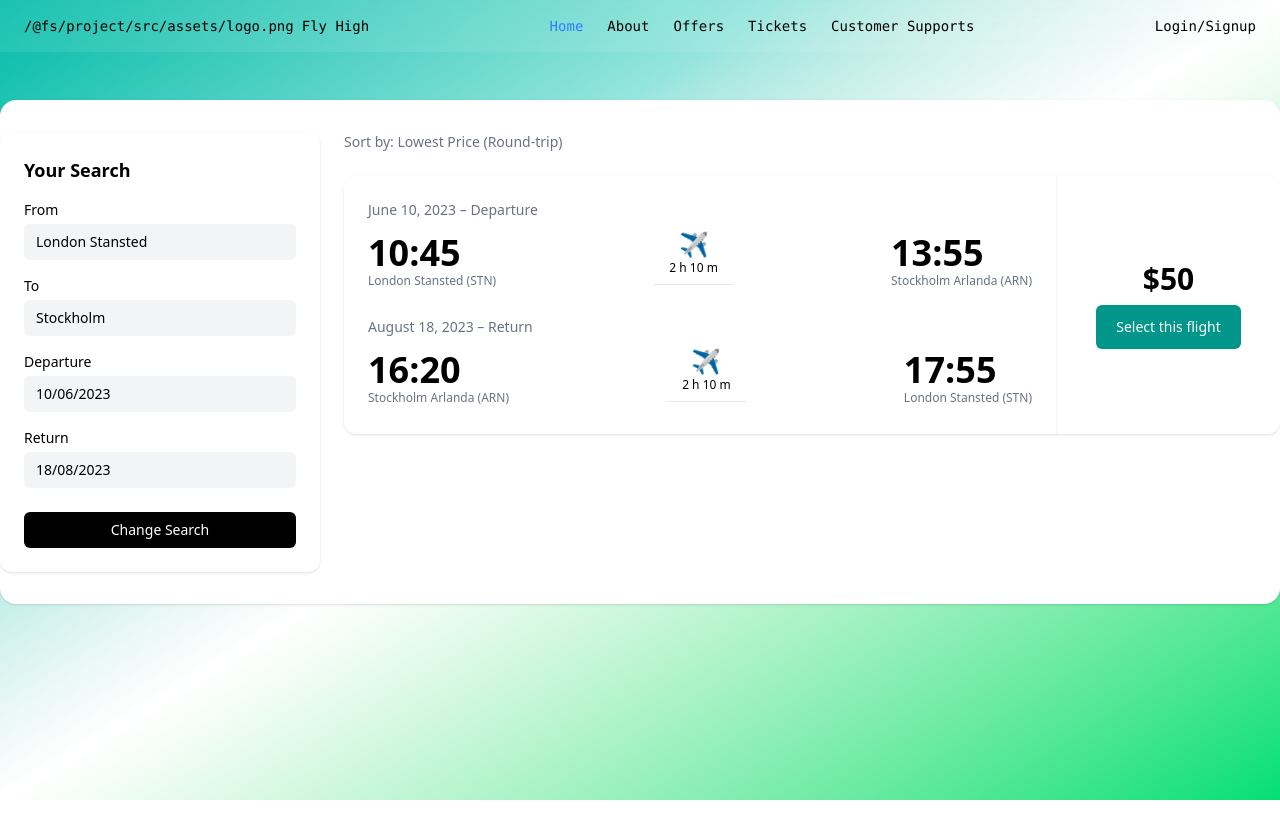
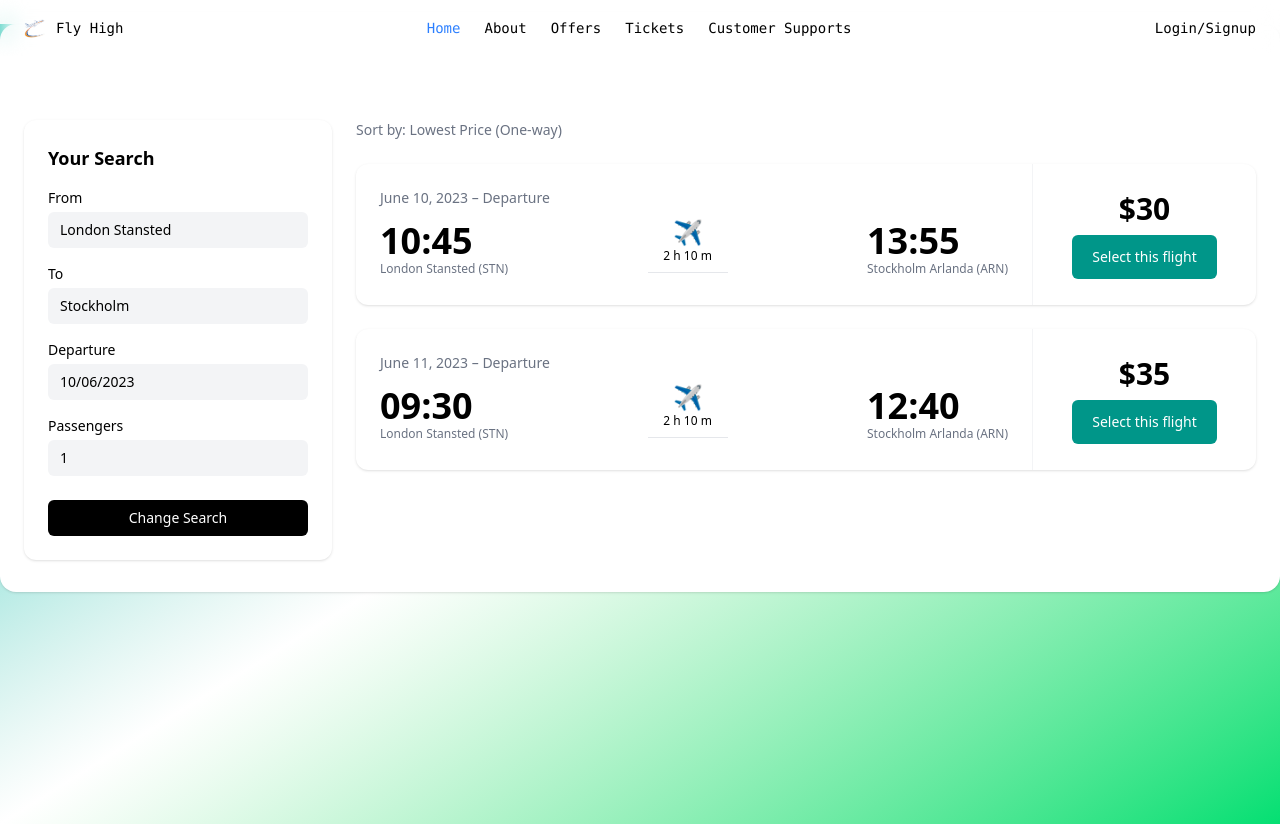
Before and after one commit to Gobinda002/Flight-Reservation-System, a React (Vite) app in the folder project/: page /result in a window 1280 px wide. Before the commit the page ends 800 px from the top, so only its background shows below. Built offline with nearby package versions, Linux system fonts and the light colour scheme; a web font is replaced by a local one.

Commit message:
asdfgkljghasdjd fgiuop

```diff
--- a/project/src/App.jsx
+++ b/project/src/App.jsx
@@ -8,7 +8,6 @@ export default function App() {
   return (
     <BrowserRouter>
       <Routes>
-        {/* root shows HeroSection + Searching together */}
         <Route
           path="/"
           element={
--- a/project/src/components/Navbar.jsx
+++ b/project/src/components/Navbar.jsx
@@ -1,18 +1,23 @@
-import React from 'react';
-import logo from '../assets/logo.png'
+import React from "react";
+import logo from "../assets/logo.png";
+import { useNavigate } from "react-router-dom";
 
 const Navbar = () => {
+  const navigate = useNavigate();
+
   return (
     <nav className="fixed top-0 w-full z-50 bg-white/10 backdrop-blur-md text-black font-mono text-sm px-6 py-4  cursor-pointer">
       <div className="flex justify-between items-center">
         <div className="flex items-center space-x-2">
-          <span>{logo}</span>
+          <img src={logo} alt="Fly High logo" className="h-6 w-auto" />
           <span>Fly High</span>
         </div>
 
         {/* Links */}
         <ul className="hidden md:flex space-x-6">
-          <li className="text-blue-500">Home</li>
+           <li onClick={() => navigate('/')} className="text-blue-500 cursor-pointer">
+            Home
+          </li>
           <li>About</li>
           <li>Offers</li>
           <li>Tickets</li>
--- a/project/src/components/results.jsx
+++ /dev/null
@@ -1,162 +0,0 @@
-// src/pages/booking.jsx
-import React from 'react';
-import Navbar from '../components/navbar';
-
-const sampleFlightsTwoWay = [
-  {
-    departDate: "June 10, 2023",
-    departFrom: "London Stansted (STN)",
-    departTime: "10:45",
-    arriveAt: "Stockholm Arlanda (ARN)",
-    arriveTime: "13:55",
-    duration: "2 h 10 m",
-    returnDate: "August 18, 2023",
-    returnFrom: "Stockholm Arlanda (ARN)",
-    returnTime: "16:20",
-    returnArriveAt: "London Stansted (STN)",
-    returnArriveTime: "17:55",
-    price: "$50",
-  },
-  // ... more two-way entries
-];
-
-const sampleFlightsOneWay = [
-  {
-    departDate: "June 10, 2023",
-    departFrom: "London Stansted (STN)",
-    departTime: "10:45",
-    arriveAt: "Stockholm Arlanda (ARN)",
-    arriveTime: "13:55",
-    duration: "2 h 10 m",
-    price: "$30",
-  },
-  // ... more one-way entries
-];
-
-export default function Booking({ mode = "round-trip" }) {
-  const isRoundTrip = mode === "round-trip";
-  const sampleFlights = isRoundTrip ? sampleFlightsTwoWay : sampleFlightsOneWay;
-
-  return (
-    <div className="min-h-screen bg-gradient-to-br from-teal-500 via-white/5 to-green-400 py-25">
-      <div className="max-w-7xl mx-auto bg-white rounded-2xl shadow overflow-hidden">
-        <Navbar />
-
-        <div className="flex flex-col md:flex-row gap-6 px- py-8 ">
-          {/* Sidebar search */}
-          <div className="md:w-1/4">
-            <div className="bg-white rounded-xl p-6 shadow">
-              <div className="text-lg font-semibold mb-4">Your Search</div>
-              <div className="space-y-4">
-                <div>
-                  <label className="block text-sm font-medium mb-1">From</label>
-                  <input
-                    defaultValue="London Stansted"
-                    className="w-full bg-gray-100 rounded-md px-3 py-2 text-sm focus:outline-none"
-                  />
-                </div>
-                <div>
-                  <label className="block text-sm font-medium mb-1">To</label>
-                  <input
-                    defaultValue="Stockholm"
-                    className="w-full bg-gray-100 rounded-md px-3 py-2 text-sm focus:outline-none"
-                  />
-                </div>
-                <div>
-                  <label className="block text-sm font-medium mb-1">Departure</label>
-                  <input
-                    defaultValue="10/06/2023"
-                    className="w-full bg-gray-100 rounded-md px-3 py-2 text-sm focus:outline-none"
-                  />
-                </div>
-                {isRoundTrip && (
-                  <div>
-                    <label className="block text-sm font-medium mb-1">Return</label>
-                    <input
-                      defaultValue="18/08/2023"
-                      className="w-full bg-gray-100 rounded-md px-3 py-2 text-sm focus:outline-none"
-                    />
-                  </div>
-                )}
-                <button className="w-full mt-2 bg-black text-white py-2 rounded-md text-sm">
-                  Change Search
-                </button>
-              </div>
-            </div>
-          </div>
-
-          {/* Results list */}
-          <div className="flex-1 space-y-6">
-            <div className="flex justify-between items-start">
-              <div className="text-gray-500 text-sm">
-                Sort by: Lowest Price ({isRoundTrip ? "Round-trip" : "One-way"})
-              </div>
-            </div>
-
-            {sampleFlights.map((flight, i) => (
-              <div
-                key={i}
-                className="bg-white rounded-xl shadow flex flex-col md:flex-row overflow-hidden"
-              >
-                <div className="flex-1 p-6">
-                  {/* Departure */}
-                  <div className="text-sm text-gray-500 mb-2">
-                    {flight.departDate} – Departure
-                  </div>
-                  <div className="flex items-center justify-between">
-                    <div>
-                      <div className="text-4xl font-semibold">{flight.departTime}</div>
-                      <div className="text-xs text-gray-500">{flight.departFrom}</div>
-                    </div>
-                    <div className="flex flex-col items-center text-center">
-                      <div className="text-yellow-500 text-2xl">✈️</div>
-                      <div className="text-xs">{flight.duration}</div>
-                      <div className="h-px w-20 bg-gray-200 my-2" />
-                    </div>
-                    <div>
-                      <div className="text-4xl font-semibold">{flight.arriveTime}</div>
-                      <div className="text-xs text-gray-500">{flight.arriveAt}</div>
-                    </div>
-                  </div>
-
-                  {/* Return - only if round-trip */}
-                  {isRoundTrip && (
-                    <>
-                      <div className="mt-6 text-sm text-gray-500 mb-2">
-                        {flight.returnDate} – Return
-                      </div>
-                      <div className="flex items-center justify-between">
-                        <div>
-                          <div className="text-4xl font-semibold">{flight.returnTime}</div>
-                          <div className="text-xs text-gray-500">{flight.returnFrom}</div>
-                        </div>
-                        <div className="flex flex-col items-center text-center">
-                          <div className="text-yellow-500 text-2xl">✈️</div>
-                          <div className="text-xs">{flight.duration}</div>
-                          <div className="h-px w-20 bg-gray-200 my-2" />
-                        </div>
-                        <div>
-                          <div className="text-4xl font-semibold">
-                            {flight.returnArriveTime}
-                          </div>
-                          <div className="text-xs text-gray-500">{flight.returnArriveAt}</div>
-                        </div>
-                      </div>
-                    </>
-                  )}
-                </div>
-
-                <div className="w-full md:w-56 border-t md:border-t-0 md:border-l border-gray-100 flex flex-col justify-center items-center p-6">
-                  <div className="text-3xl font-bold mb-2">{flight.price}</div>
-                  <button className="bg-teal-600 text-white px-5 py-3 rounded-md text-sm font-medium">
-                    Select this flight
-                  </button>
-                </div>
-              </div>
-            ))}
-          </div>
-        </div>
-      </div>
-    </div>
-  );
-}
--- a/project/src/pages/HeroSection.jsx
+++ b/project/src/pages/HeroSection.jsx
@@ -2,7 +2,7 @@ import React from "react";
 import Plane from "../assets/plane.png";
 import Navbar from "../components/navbar";
 
-const LandingPage = () => {
+const HeroSection = () => {
   return (
     <div className="min-h-screen bg-gradient-to-b from-yellow-400 via-orange-300 to-sky-400 relative overflow-hidden">
       <Navbar />
@@ -39,4 +39,4 @@ const LandingPage = () => {
   );
 };
 
-export default LandingPage;
+export default HeroSection;
--- a/project/src/pages/Searching.jsx
+++ b/project/src/pages/Searching.jsx
@@ -2,10 +2,27 @@ import React, { useState } from "react";
 import { useNavigate } from "react-router-dom";
 
 export default function SearchUI() {
-  const [mode, setMode] = useState("oneway");
+  const [mode, setMode] = useState("oneway"); // "oneway" or "roundtrip"
+  const [from, setFrom] = useState("");
+  const [to, setTo] = useState("");
+  const [depart, setDepart] = useState("");
+  const [ret, setRet] = useState("");
+  const [passengers, setPassengers] = useState(1);
   const navigate = useNavigate();
 
-  navigate('/result', { state: { mode: 'one-way' } });
+  const handleSubmit = (e) => {
+    e.preventDefault();
+    // Build state to send
+    const state = {
+      mode: mode === "roundtrip" ? "round-trip" : "one-way",
+      from,
+      to,
+      depart,
+      return: mode === "roundtrip" ? ret : undefined,
+      passengers,
+    };
+    navigate("/result", { state }); // or "/booking" if that's your route
+  };
 
   return (
     <div
@@ -15,10 +32,8 @@ export default function SearchUI() {
           "linear-gradient(180deg,#38BDF8 0%,#b08f4a 55%,#f9c15c 100%)",
       }}
     >
-      {/* Search card */}
       <div className="flex-1 flex items-start justify-center pt-50 pb-24">
         <div className="bg-[#d9d9d9] max-w-3xl w-full mx-auto rounded-md py-8 px-10 relative">
-          {/* Toggle */}
           <div className="flex justify-between mb-6">
             <div
               onClick={() => setMode("oneway")}
@@ -44,72 +59,71 @@ export default function SearchUI() {
             </div>
           </div>
 
-          <form className="space-y-6">
+          <form onSubmit={handleSubmit} className="space-y-6">
             <div className="grid grid-cols-1 md:grid-cols-2 gap-8">
               <div>
-                <label
-                  className="block text-xs mb-1"
-                  style={{ fontFamily: "Georgia, serif" }}
-                >
+                <label className="block text-xs mb-1" style={{ fontFamily: "Georgia, serif" }}>
                   From :
                 </label>
                 <input
                   type="text"
+                  value={from}
+                  onChange={(e) => setFrom(e.target.value)}
+                  required
                   className="w-full bg-transparent border-0 border-b-2 border-black focus:outline-none text-lg pb-1 px-2"
                   style={{ fontFamily: "Georgia, serif" }}
-                  placeholder=""
+                  placeholder="Origin"
                 />
               </div>
               <div>
-                <label
-                  className="block text-xs mb-1"
-                  style={{ fontFamily: "Georgia, serif" }}
-                >
+                <label className="block text-xs mb-1" style={{ fontFamily: "Georgia, serif" }}>
                   To :
                 </label>
                 <input
                   type="text"
+                  value={to}
+                  onChange={(e) => setTo(e.target.value)}
+                  required
                   className="w-full bg-transparent border-0 border-b-2 border-black focus:outline-none text-lg pb-1 px-2"
                   style={{ fontFamily: "Georgia, serif" }}
-                  placeholder=""
+                  placeholder="Destination"
                 />
               </div>
               <div>
-                <label
-                  className="block text-xs mb-1"
-                  style={{ fontFamily: "Georgia, serif" }}
-                >
+                <label className="block text-xs mb-1" style={{ fontFamily: "Georgia, serif" }}>
                   Depart
                 </label>
                 <input
                   type="date"
+                  value={depart}
+                  onChange={(e) => setDepart(e.target.value)}
+                  required
                   className="w-full bg-transparent border-0 border-b-2 border-black focus:outline-none text-lg pb-1"
                 />
               </div>
               {mode === "roundtrip" && (
                 <div>
-                  <label
-                    className="block text-xs mb-1"
-                    style={{ fontFamily: "Georgia, serif" }}
-                  >
+                  <label className="block text-xs mb-1" style={{ fontFamily: "Georgia, serif" }}>
                     Return
                   </label>
                   <input
                     type="date"
+                    value={ret}
+                    onChange={(e) => setRet(e.target.value)}
+                    required
                     className="w-full bg-transparent border-0 border-b-2 border-black focus:outline-none text-lg pb-1"
                   />
                 </div>
               )}
               <div className="md:col-span-2">
-                <label
-                  className="block text-xs mb-1"
-                  style={{ fontFamily: "Georgia, serif" }}
-                >
+                <label className="block text-xs mb-1" style={{ fontFamily: "Georgia, serif" }}>
                   Passenger
                 </label>
                 <input
                   type="number"
                   min="1"
+                  value={passengers}
+                  onChange={(e) => setPassengers(Number(e.target.value))}
                   className="w-full bg-transparent border-0 border-b-2 border-black focus:outline-none text-lg pb-1"
                 />
               </div>
@@ -117,8 +131,7 @@ export default function SearchUI() {
 
             <div className="mt-4">
               <button
-                type="button"
-                onClick={() => navigate("result")}
+                type="submit"
                 className="bg-[#e97778] text-white px-10 py-3 rounded-lg text-xl tracking-wider font-semibold"
                 style={{ fontFamily: "Georgia, serif" }}
               >
--- a/project/src/pages/result.jsx
+++ b/project/src/pages/result.jsx
@@ -1,5 +1,6 @@
-// src/pages/booking.jsx
+// src/pages/result.jsx
 import React from 'react';
+import { useLocation } from 'react-router-dom';
 import Navbar from '../components/navbar';
 
 const sampleFlightsTwoWay = [
@@ -17,7 +18,20 @@ const sampleFlightsTwoWay = [
     returnArriveTime: "17:55",
     price: "$50",
   },
-  // ... more two-way entries
+  {
+    departDate: "June 10, 2023",
+    departFrom: "London Stansted (STN)",
+    departTime: "11:45",
+    arriveAt: "Stockholm Arlanda (ARN)",
+    arriveTime: "14:55",
+    duration: "2 h 10 m",
+    returnDate: "August 18, 2023",
+    returnFrom: "Stockholm Arlanda (ARN)",
+    returnTime: "17:20",
+    returnArriveAt: "London Stansted (STN)",
+    returnArriveTime: "18:55",
+    price: "$62",
+  },
 ];
 
 const sampleFlightsOneWay = [
@@ -30,19 +44,42 @@ const sampleFlightsOneWay = [
     duration: "2 h 10 m",
     price: "$30",
   },
-  // ... more one-way entries
+  {
+    departDate: "June 11, 2023",
+    departFrom: "London Stansted (STN)",
+    departTime: "09:30",
+    arriveAt: "Stockholm Arlanda (ARN)",
+    arriveTime: "12:40",
+    duration: "2 h 10 m",
+    price: "$35",
+  },
 ];
 
-export default function Booking({ mode = "round-trip" }) {
+export default function Result() {
+  const location = useLocation();
+  const {
+    mode = "one-way", // "one-way" or "round-trip"
+    from = "London Stansted",
+    to = "Stockholm",
+    depart = "10/06/2023",
+    return: ret = "18/08/2023",
+    passengers = 1,
+  } = location.state || {};
+
   const isRoundTrip = mode === "round-trip";
   const sampleFlights = isRoundTrip ? sampleFlightsTwoWay : sampleFlightsOneWay;
 
   return (
-    <div className="min-h-screen bg-gradient-to-br from-teal-500 via-white/5 to-green-400 py-25">
-      <div className="max-w-7xl mx-auto bg-white rounded-2xl shadow overflow-hidden">
+    <div className="min-h-screen bg-gradient-to-br from-teal-500 via-white/5 to-green-400">
+      <div className="max-w-7xl mx-auto relative">
+        {/* Transparent navbar overlapping, absolute so background shows through */}
+        <div className="absolute inset-x-0 top-0 z-30">
           <Navbar />
+        </div>
 
-        <div className="flex flex-col md:flex-row gap-6 px- py-8 ">
+        {/* White panel below; padding-top makes room for the overlapping navbar */}
+        <div className="bg-white rounded-2xl shadow overflow-hidden mt-6">
+          <div className="flex flex-col md:flex-row gap-6 px-6 py-8 pt-24">
             {/* Sidebar search */}
             <div className="md:w-1/4">
               <div className="bg-white rounded-xl p-6 shadow">
@@ -51,21 +88,24 @@ export default function Booking({ mode = "round-trip" }) {
                   <div>
                     <label className="block text-sm font-medium mb-1">From</label>
                     <input
-                    defaultValue="London Stansted"
+                      value={from}
+                      readOnly
                       className="w-full bg-gray-100 rounded-md px-3 py-2 text-sm focus:outline-none"
                     />
                   </div>
                   <div>
                     <label className="block text-sm font-medium mb-1">To</label>
                     <input
-                    defaultValue="Stockholm"
+                      value={to}
+                      readOnly
                       className="w-full bg-gray-100 rounded-md px-3 py-2 text-sm focus:outline-none"
                     />
                   </div>
                   <div>
                     <label className="block text-sm font-medium mb-1">Departure</label>
                     <input
-                    defaultValue="10/06/2023"
+                      value={depart}
+                      readOnly
                       className="w-full bg-gray-100 rounded-md px-3 py-2 text-sm focus:outline-none"
                     />
                   </div>
@@ -73,11 +113,20 @@ export default function Booking({ mode = "round-trip" }) {
                     <div>
                       <label className="block text-sm font-medium mb-1">Return</label>
                       <input
-                      defaultValue="18/08/2023"
+                        value={ret}
+                        readOnly
                         className="w-full bg-gray-100 rounded-md px-3 py-2 text-sm focus:outline-none"
                       />
                     </div>
                   )}
+                  <div>
+                    <label className="block text-sm font-medium mb-1">Passengers</label>
+                    <input
+                      value={passengers}
+                      readOnly
+                      className="w-full bg-gray-100 rounded-md px-3 py-2 text-sm focus:outline-none"
+                    />
+                  </div>
                   <button className="w-full mt-2 bg-black text-white py-2 rounded-md text-sm">
                     Change Search
                   </button>
@@ -158,5 +207,6 @@ export default function Booking({ mode = "round-trip" }) {
           </div>
         </div>
       </div>
+    </div>
   );
 }
```
Lines whose indentation alone changed are shown as unchanged.
